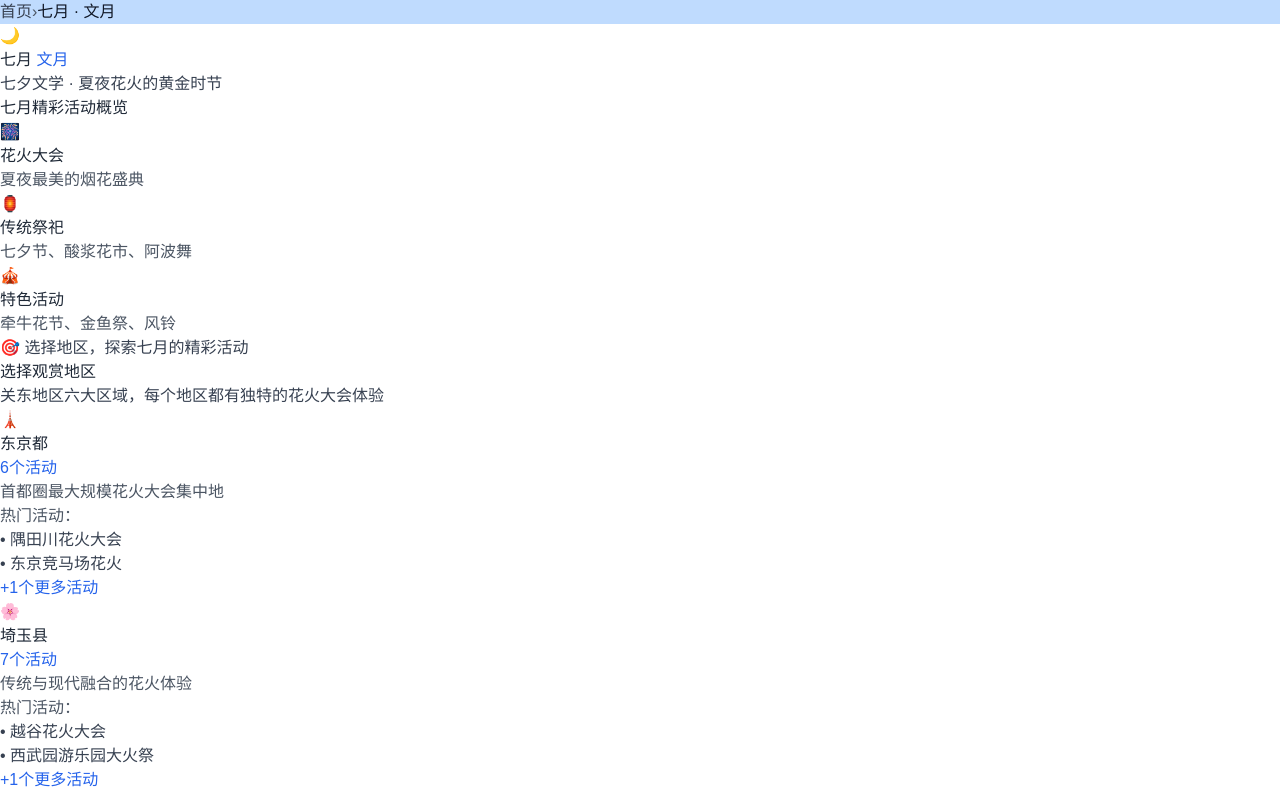
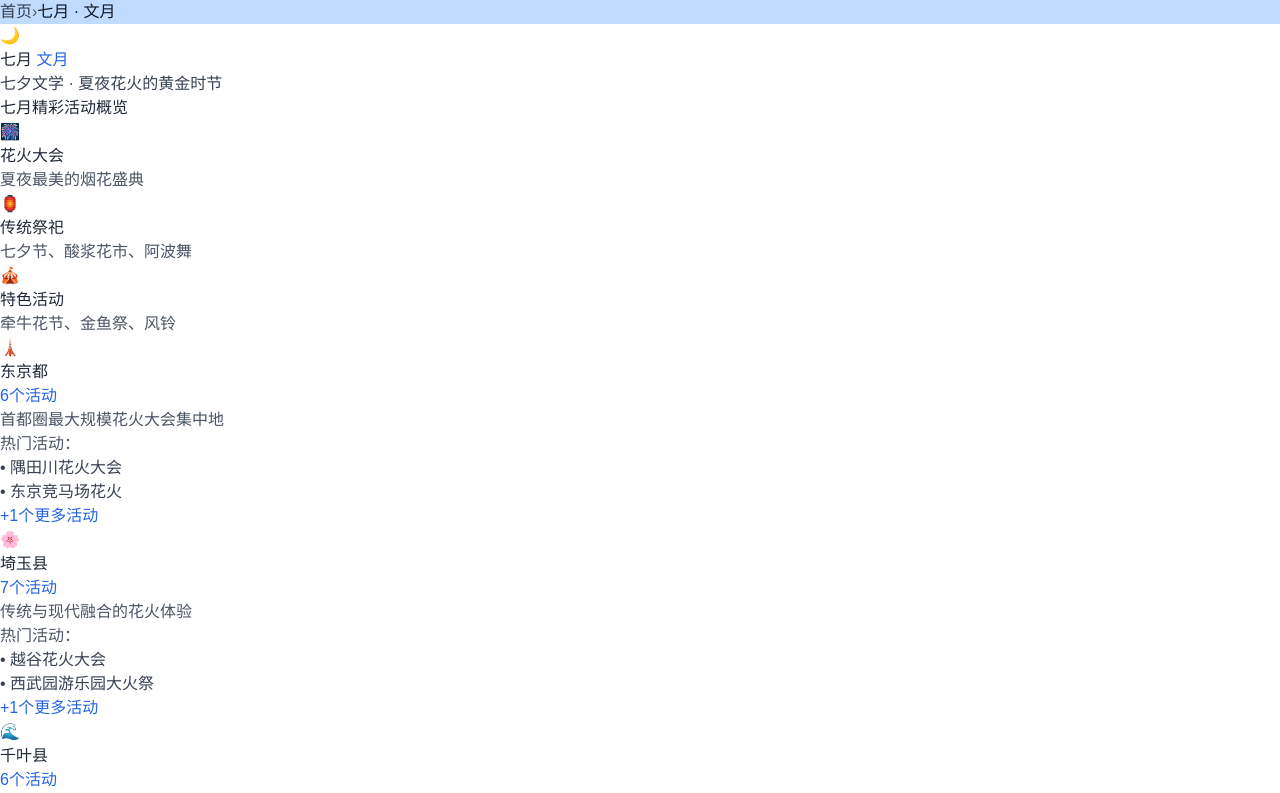
Before and after one commit to gakukinn/tokyo-seasonal-guide, a Next.js app: page /july in a window 1280 px wide. Shown: the top 793 px of the page. Built offline with nearby package versions, Linux system fonts and the light colour scheme.

Commit message:
删除月份页面的冗余文案，简化用户界面：移除'选择地区，探索七月的精彩活动'和'选择观赏地区'标题

```diff
--- a/src/components/MonthTemplate.tsx
+++ b/src/components/MonthTemplate.tsx
@@ -179,11 +179,6 @@ export default function MonthTemplate({ monthId, customConfig }: MonthTemplatePr
  ))}
  </div>
 
- <div className="text-center">
- <p className="text-gray-700 text-lg font-medium">
- 🎯 选择地区，探索{monthConfig.chinese}的精彩活动
- </p>
- </div>
  </div>
  </section>
  )}
@@ -192,10 +187,6 @@ export default function MonthTemplate({ monthId, customConfig }: MonthTemplatePr
  {hasActivities ? (
  <section className="py-20 bg-white/30 backdrop-blur-sm">
  <div className="max-w-7xl mx-auto px-4 sm:px-6 lg:px-8">
- <h2 className="text-4xl font-bold text-gray-800 text-center mb-4">选择观赏地区</h2>
- <p className="text-gray-700 text-center mb-16 text-lg">
- 关东地区六大区域，每个地区都有独特的{monthConfig.activities[0]?.name || '活动'}体验
- </p>
 
  <div className="grid grid-cols-1 md:grid-cols-2 lg:grid-cols-3 gap-8">
  {Object.entries(regionConfig).map(([regionKey, region]) => {
```
